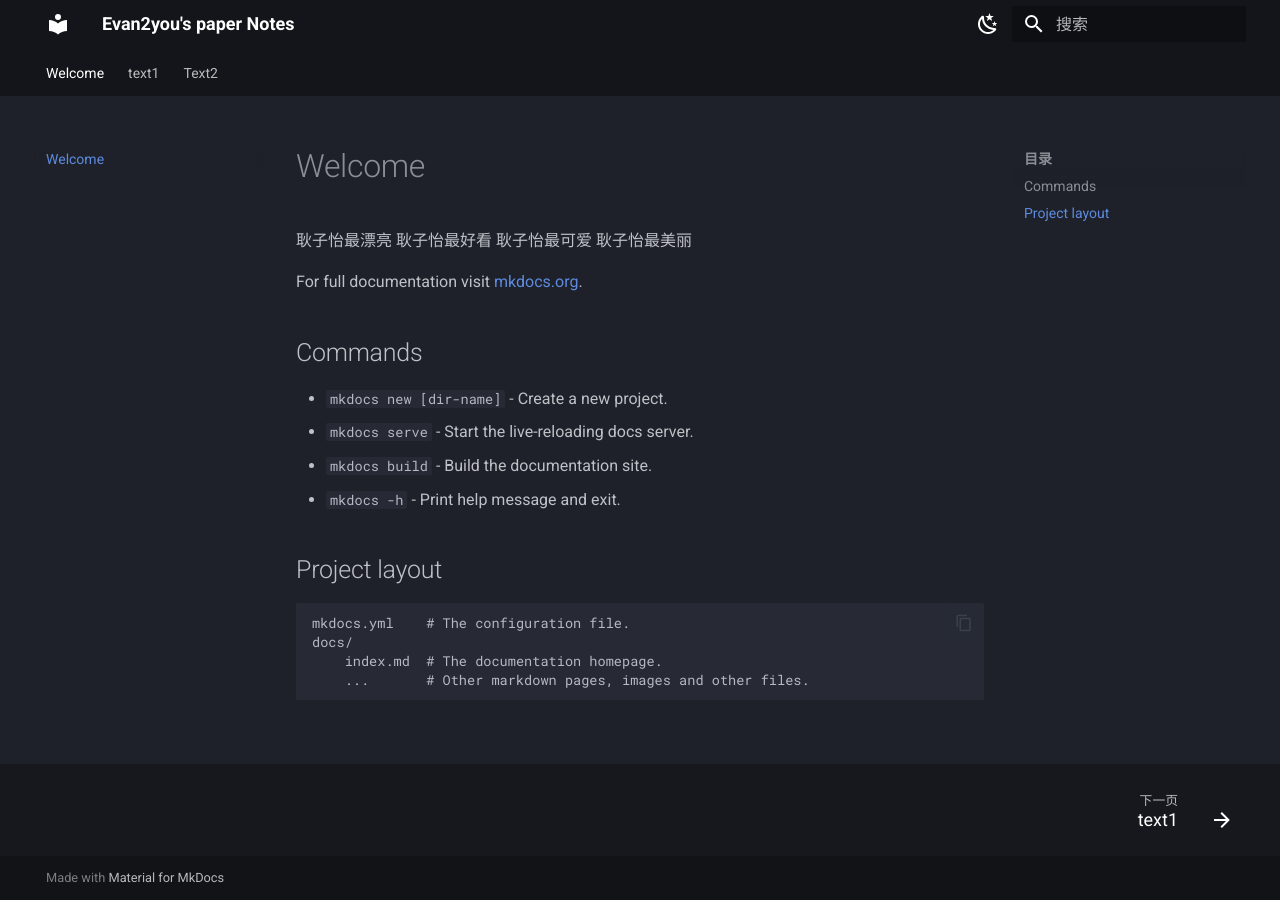
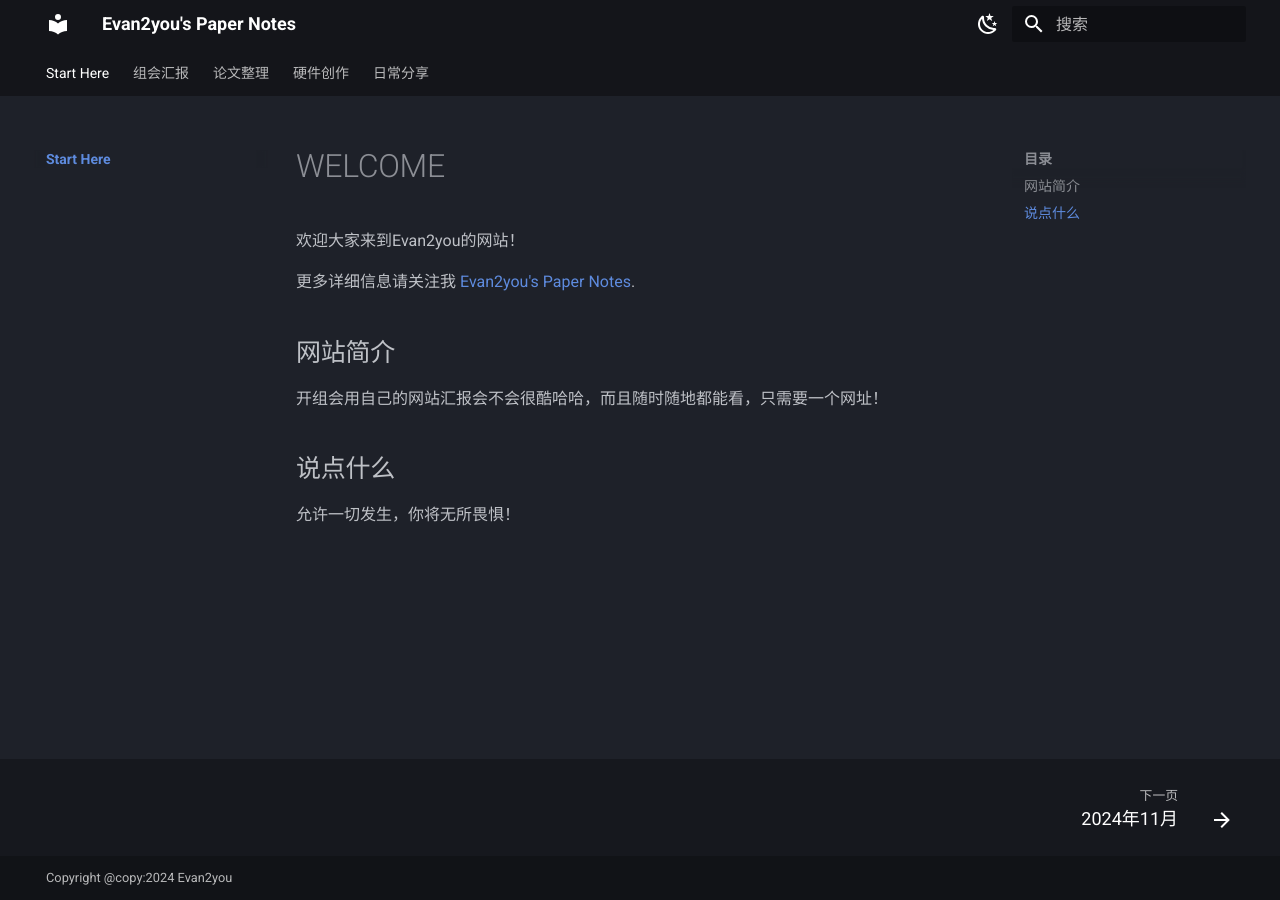
Before and after one commit to Evan2you/Evan2you.github.io, an MkDocs documentation site: the page built from docs/index.md, in a window 1280 px wide. Built offline with MkDocs 1.6.1 and Material for MkDocs 9.7.7, drawn with Linux system fonts in a browser that asks for light colours.

Commit message:
beautiful girl
beautiful girl

```diff
--- a/docs/index.md
+++ b/docs/index.md
@@ -1,22 +1,13 @@
-# Welcome
+# WELCOME
 
-耿子怡最漂亮
-耿子怡最好看
-耿子怡最可爱
-耿子怡最美丽
+ 欢迎大家来到Evan2you的网站！
 
-For full documentation visit [mkdocs.org](https://www.mkdocs.org).
+更多详细信息请关注我 [Evan2you's Paper Notes](https://evan2you.github.io/).
 
-## Commands
+## 网站简介
 
-* `mkdocs new [dir-name]` - Create a new project.
-* `mkdocs serve` - Start the live-reloading docs server.
-* `mkdocs build` - Build the documentation site.
-* `mkdocs -h` - Print help message and exit.
+开组会用自己的网站汇报会不会很酷哈哈，而且随时随地都能看，只需要一个网址！
 
-## Project layout
+## 说点什么
 
-    mkdocs.yml    # The configuration file.
-    docs/
-        index.md  # The documentation homepage.
-        ...       # Other markdown pages, images and other files.
+允许一切发生，你将无所畏惧！
--- a/index.html
+++ /dev/null
@@ -1 +0,0 @@
-<h1>欢迎来到Evan2you的主页！<h1>
--- a/mkdocs.yml
+++ b/mkdocs.yml
@@ -1,4 +1,5 @@
-site_name: Evan2you's paper Notes
+site_name: Evan2you's Paper Notes
+
 theme:
   name: material
   language: zh
@@ -40,3 +41,37 @@ theme:
       toggle:
         icon: material/weather-sunny
         name: Switch to dark mode
+
+markdown_extensions:
+    - admonition
+    - pymdownx.details
+    - pymdownx.superfences
+    - attr_list
+    - pymdownx.emoji:
+        emoji_generator: !!python/name:material.extensions.emoji.to_svg
+        emoji_index: !!python/name:material.extensions.emoji.twemoji
+    - toc:
+        permalink: true
+
+
+copyright: Copyright @copy:2024 Evan2you
+
+# extra_css:
+#   - stylesheets/extra.css
+extra:
+  generator: false
+
+#导航栏
+nav:
+  - 'Start Here':
+    - 'Start Here': index.md
+  - '组会汇报':
+    - '2024年11月': 组会汇报/2024年11月.md
+    - '2024年12月': 组会汇报/2024年12月.md
+  - '论文整理':
+    - 'EEGNet': 论文整理/EEGNet.md
+  - '硬件创作':
+    - '脑电采集': 硬件创作/脑电采集.md
+  - '日常分享':
+    - '我与地坛': 日常分享/我与地坛.md
+    - '大美女': 日常分享/大美女.md
--- /dev/null
+++ b/调用terminal.txt
@@ -0,0 +1,4 @@
+python -m venv venv
+Set-ExecutionPolicy -ExecutionPolicy RemoteSigned -Scope Process
+venv\Scripts\Activate.ps1
+code .
```
Also changed, not shown: README.md (+1 -1 lines), docs/styleshteets/extra.css (added, +17 -0 lines), docs/text1.md (deleted, +0 -2 lines), docs/日常分享/大美女.md (added, +13 -0 lines), docs/images/日常分享/大美女/大美女.jpg (added), docs/日常分享/我与地坛.md (added), docs/硬件创作/脑电采集.md (added), docs/组会汇报/2024年11月.md (added), docs/组会汇报/2024年12月.md (added), docs/论文整理/EEGNet.md (added).
